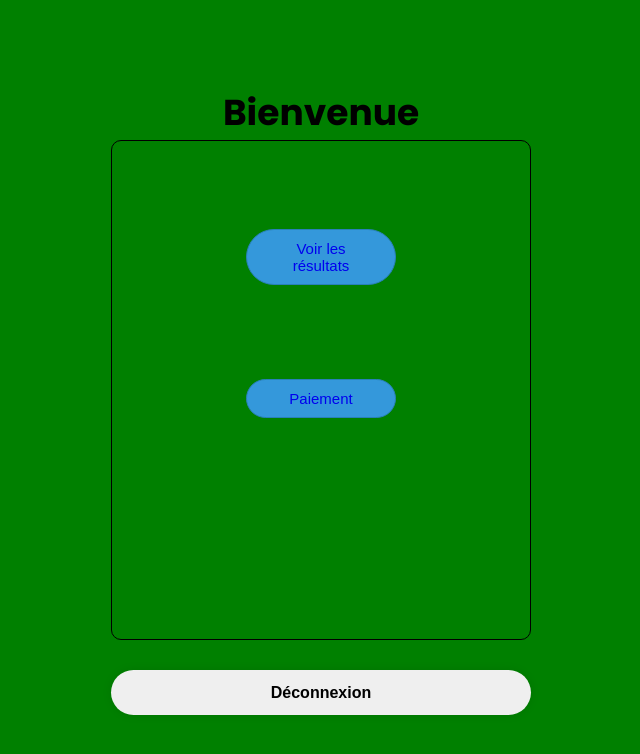
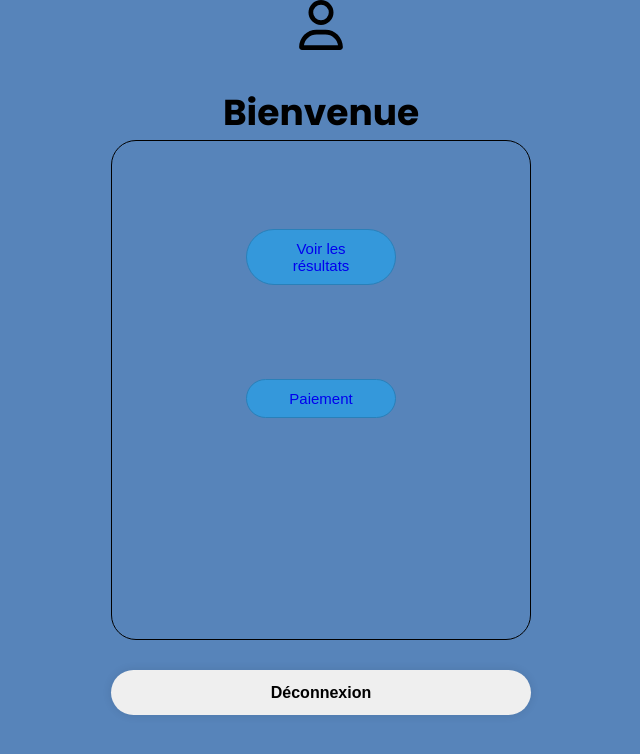
Before and after one commit to Ines-05/Login_form, a React (Create React App) app: page / in a window 1280 px wide. Shown: the top 754 px of the page, without its empty margins (319-959 px from the left). Built offline with nearby package versions, Linux system fonts and the light colour scheme.

Commit message:
update to login.jsx

```diff
--- a/package.json
+++ b/package.json
@@ -8,6 +8,7 @@
     "@testing-library/user-event": "^13.5.0",
     "react": "^18.2.0",
     "react-dom": "^18.2.0",
+    "react-icons": "^5.0.1",
     "react-scripts": "5.0.1",
     "web-vitals": "^2.1.4"
   },
--- a/src/Component/Loginform/Loginform.css
+++ b/src/Component/Loginform/Loginform.css
@@ -4,7 +4,7 @@
     width: 420px;
     min-width: fit-content;
     height: 500px;
-    border-radius: 10px;
+    border-radius: 25px;
     padding: 8px;
     box-shadow: inset;
 }
@@ -59,3 +59,15 @@ h1{
     font-size: 16px;
     font-weight: 700;
 }
+.decon :hover{
+    background-color: black;
+    transition: none;
+}
+
+.Icons{
+    width: 100%;
+    height: 50px;
+    top: 0;
+    position: fixed;
+    right: 0;
+}
--- a/src/Component/Loginform/Loginform.jsx
+++ b/src/Component/Loginform/Loginform.jsx
@@ -1,8 +1,10 @@
 import React from 'react';
 import './Loginform.css';
+import { FaRegUser } from "react-icons/fa6";
 const Loginform = () =>{
     return (
         <div>
+            <FaRegUser  className='Icons'/>
             <h1>Bienvenue</h1>
         <div className='wrapper'>
 
--- a/src/index.css
+++ b/src/index.css
@@ -15,7 +15,7 @@ body {
   justify-content: center;
   align-items: center;
   min-height: 100vh;
-  background-color: green;
+  background-color: #5784BA;
 }
 
 code {
```
Also changed, not shown: 1 other file (tests, documents, lock files or other folders).
